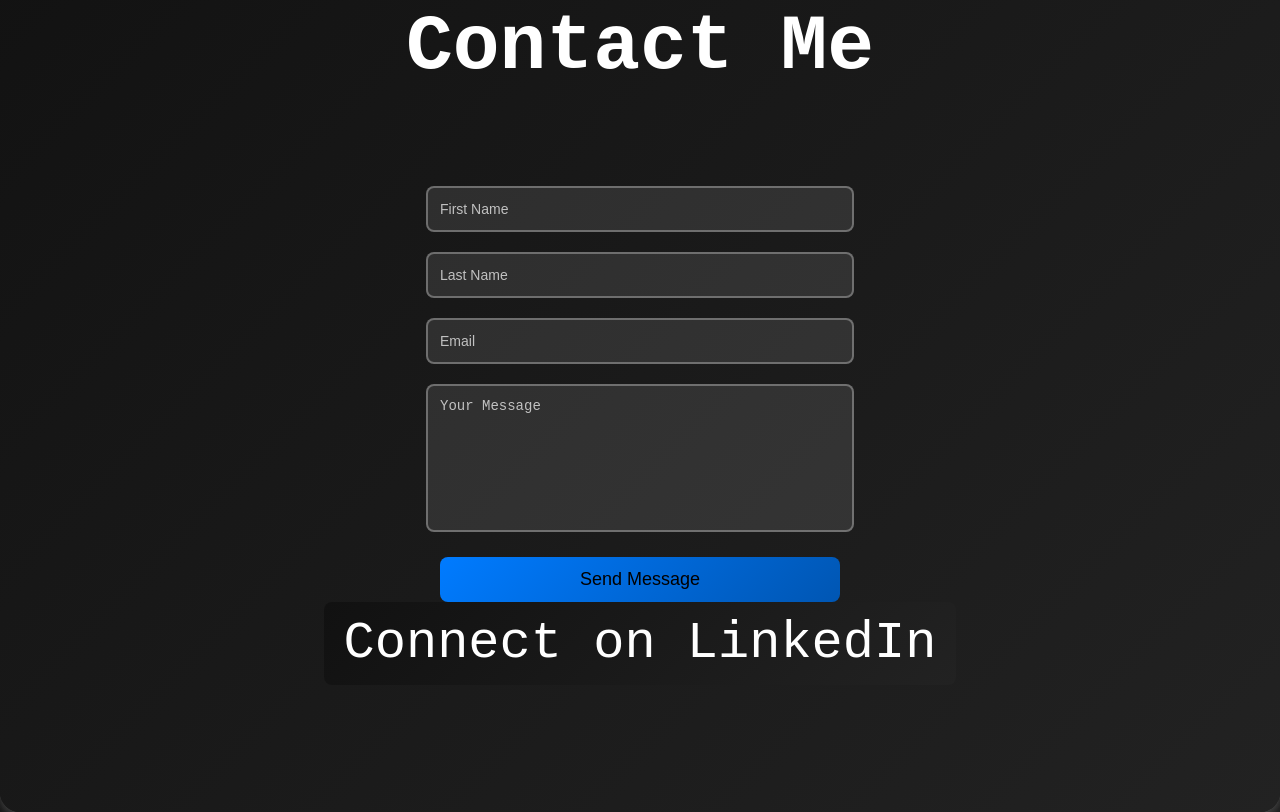
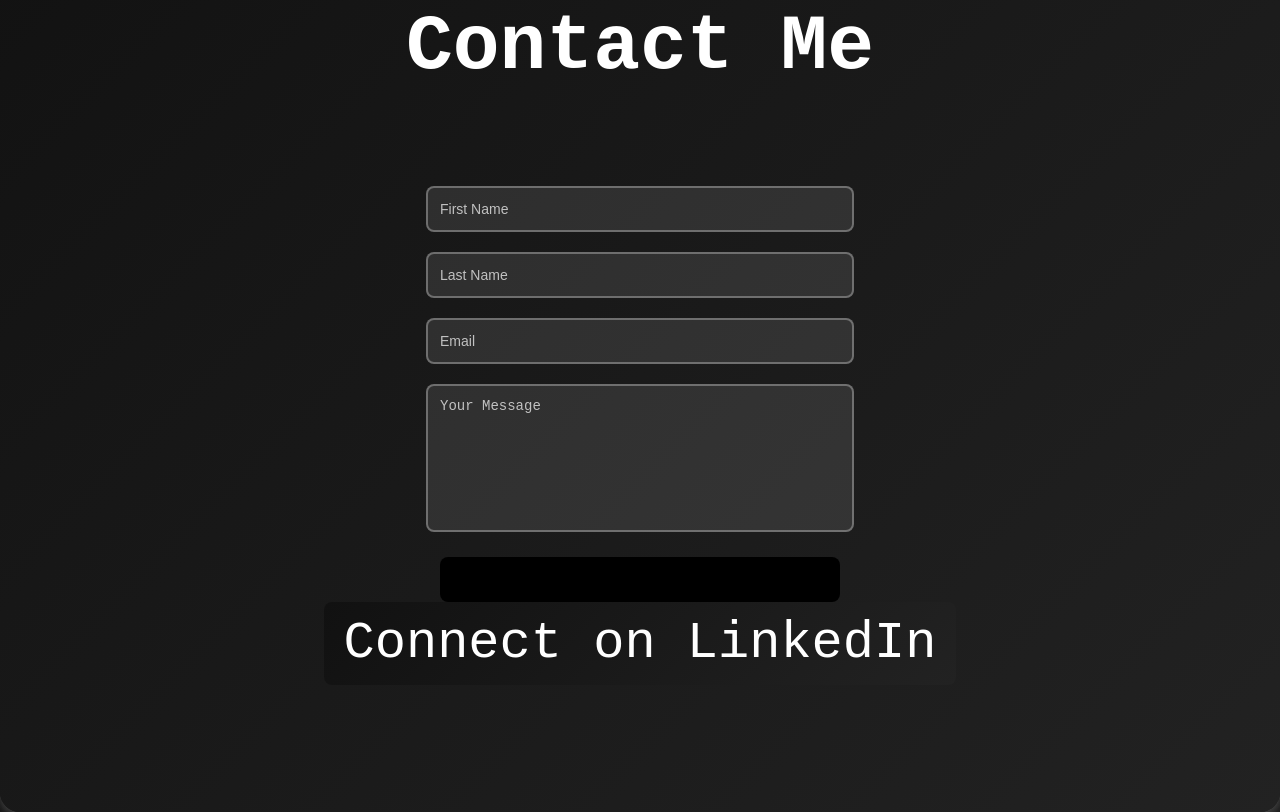
Before and after one commit to GarybuildsRockets/garys-website, a plain HTML site: page index.html in a window 1280 px wide. Shown: the part 3010-3822 px from the top of the page. Drawn offline with Linux system fonts and the light colour scheme.

Commit message:
Update styles.css

```diff
--- a/styles.css
+++ b/styles.css
@@ -299,7 +299,7 @@ nav ul li a:hover {
     border: none;
     border-radius: 8px;
     cursor: pointer;
-    background: linear-gradient(135deg, #007bff, #0056b3);
+    background: linear-gradient(135deg, #000000, #000000);
     color: black;
     transition: background 0.3s ease-in-out, box-shadow 0.3s;
 }
```
